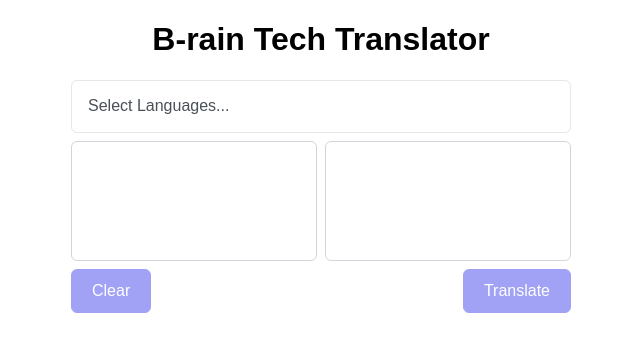
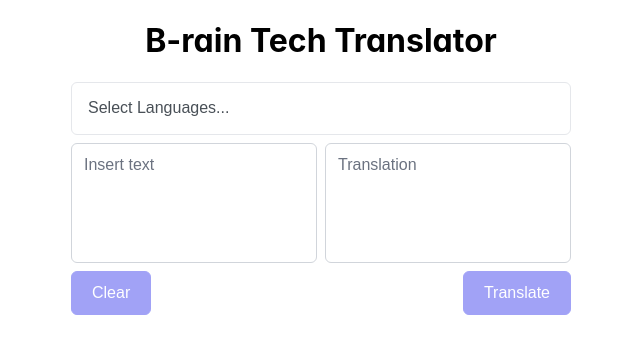
Before and after one commit to NotSurrender/translator, a Vue app: page / in a window 1280 px wide. Shown: the top 354 px of the page, without its empty margins (319-959 px from the left). Built offline with nearby package versions, Linux system fonts and the light colour scheme; no server answers; a web font is replaced by a local one.

Commit message:
new features

```diff
--- a/src/App.vue
+++ b/src/App.vue
@@ -10,8 +10,8 @@
 </template>
 
 <style scoped>
-body {
-  font-family: (--font-family);
+body, h1 {
+  font-family: -apple-system,BlinkMacSystemFont,Segoe UI,Roboto,Helvetica,Arial,sans-serif,"Apple Color Emoji","Segoe UI Emoji",Segoe UI Symbol
 }
 
 h1 {
--- a/src/components/LanguagePickList/LanguagePickList.vue
+++ b/src/components/LanguagePickList/LanguagePickList.vue
@@ -7,8 +7,6 @@
       :modelValue="languagesStore.languagesValue"
       :moveAllToTargetProps="{ style: { display: 'none' } }"
       :moveAllToSourceProps="{ style: { display: 'none' } }"
-      :moveTopButtonProps="{ style: { display: 'none' }}"
-      :moveBottomButtonProps="{ style: { display: 'none' }}"
       :show-source-controls="false"
       :move-to-target-props="{ disabled: moveToTargetButtonDisabled }"
       :move-to-source-props="{ disabled: moveToSourceButtonDisabled }"
--- a/src/components/OriginalText/OriginalText.vue
+++ b/src/components/OriginalText/OriginalText.vue
@@ -1,5 +1,6 @@
 <template>
   <Textarea
+    placeholder="Insert text"
     :disabled="loaderStore.isLoading"
     v-model="translatorStore.originalText"
   />
--- a/src/components/TranslatedText/TranslatedText.vue
+++ b/src/components/TranslatedText/TranslatedText.vue
@@ -1,5 +1,6 @@
 <template>
   <Textarea
+    placeholder="Translation"
     :disabled="loaderStore.isLoading"
     :model-value="translatorStore.translatedText"
   />
--- a/src/ui/Textarea/TextareaUi.vue
+++ b/src/ui/Textarea/TextareaUi.vue
@@ -5,6 +5,7 @@
     rows="5"
     maxlength="1000"
     cols="30"
+    :placeholder="placeholder"
     :disabled="disabled"
     v-on:input="$emit('update:modelValue', handleTextAreaChange($event))"
     :value="modelValue"
@@ -16,6 +17,7 @@
 
 defineProps<{
   disabled?: boolean
+  placeholder?: string
   modelValue: string
 }>()
 
```
